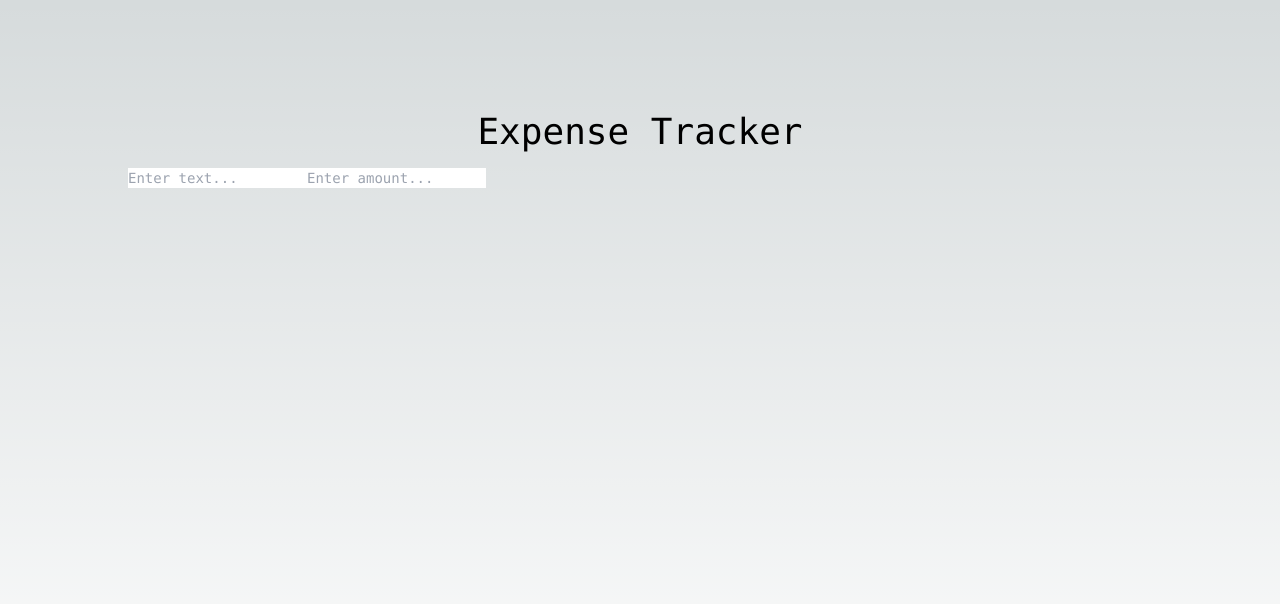
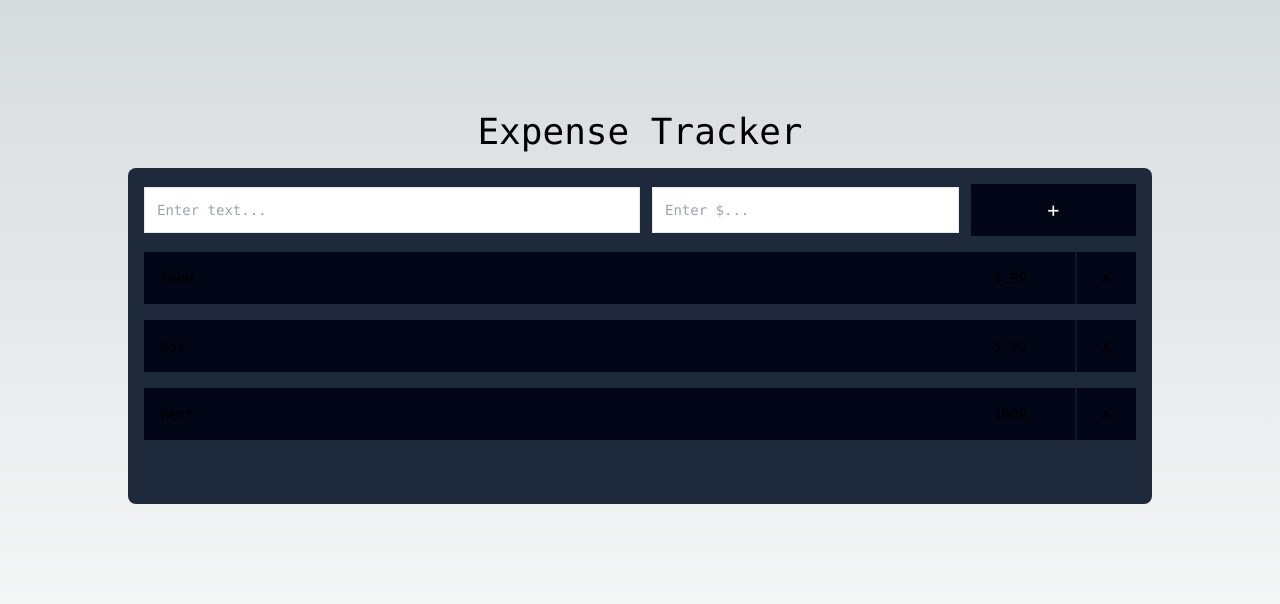
Before and after one commit to AymenSakouhi/expense_tracker_nextjs, a Next.js app: page / in a window 1280 px wide. Shown: the top 604 px of the page. Built offline with nearby package versions, Linux system fonts and the light colour scheme.

Commit message:
finishing with the UI

```diff
--- a/app/page.js
+++ b/app/page.js
@@ -1,17 +1,78 @@
-import Image from 'next/image'
+"use client";
+import Image from "next/image";
+import React, { useState, useEffect } from "react";
 
 export default function Home() {
+  const [items, setItems] = useState([
+    {
+      name: "Food",
+      price: 4.99,
+    },
+    {
+      name: "Gas",
+      price: 3.99,
+    },
+    {
+      name: "Rent",
+      price: 1000,
+    },
+  ]);
+
+  const [total, setTotal] = useState(0);
+
   return (
     <main className="flex min-h-screen flex-col items-center justify-between sm:p-24 p-4">
       <div className="z-10 w-full max-w-5xl items-center justify-between font-mono text-sm">
-         <h1 className='text-4xl p-4 text-center'>Expense Tracker</h1>
-         <div>
-          <form>
-            <input type="text" placeholder="Enter text..." />
-            <input type="number" placeholder="Enter amount..." />
+        <h1 className="text-4xl p-4 text-center">Expense Tracker</h1>
+        <div className="bg-slate-800 p-4 rounded-lg">
+          <form className="grid grid-cols-6 items-center text-black">
+            <input
+              className="col-span-3 p-3 border"
+              type="text"
+              placeholder="Enter text..."
+            />
+            <input
+              className="col-span-2 p-3 border mx-3"
+              type="number"
+              placeholder="Enter $..."
+            />
+            <button
+              className="text-white bg-slate-950 hover:bg-slate-900 p-3 text-xl"
+              type="submit"
+            >
+              +
+            </button>
           </form>
-         </div>
+          <ul>
+            {items.map((item, id) => (
+              <li key={id} className="my-4 flex justify-between bg-slate-950">
+                <div className="p-4 w-full flex justify-between">
+                  <span className="capitalize">{item.name}</span>
+                  <span>{item.price}</span>
+                </div>
+                <button
+                  className="ml-8 p-4 border-l-2 border-slate-900 hover:bg-slate-900 w-16"
+                  type="submit"
+                >
+                  X
+                </button>
+              </li>
+            ))}
+          </ul>
+          {
+            <div className="flex justify-between p-4">
+              {total < 1 ? (
+                ""
+              ) : (
+                <div>
+                  <span>Total</span>
+                  <span>$ {total}</span>
+                </div>
+              )}
+            </div>
+          }
+        </div>
       </div>
     </main>
-  )
+  );
 }
```
Also changed, not shown: 1 other file (tests, documents, lock files or other folders).
